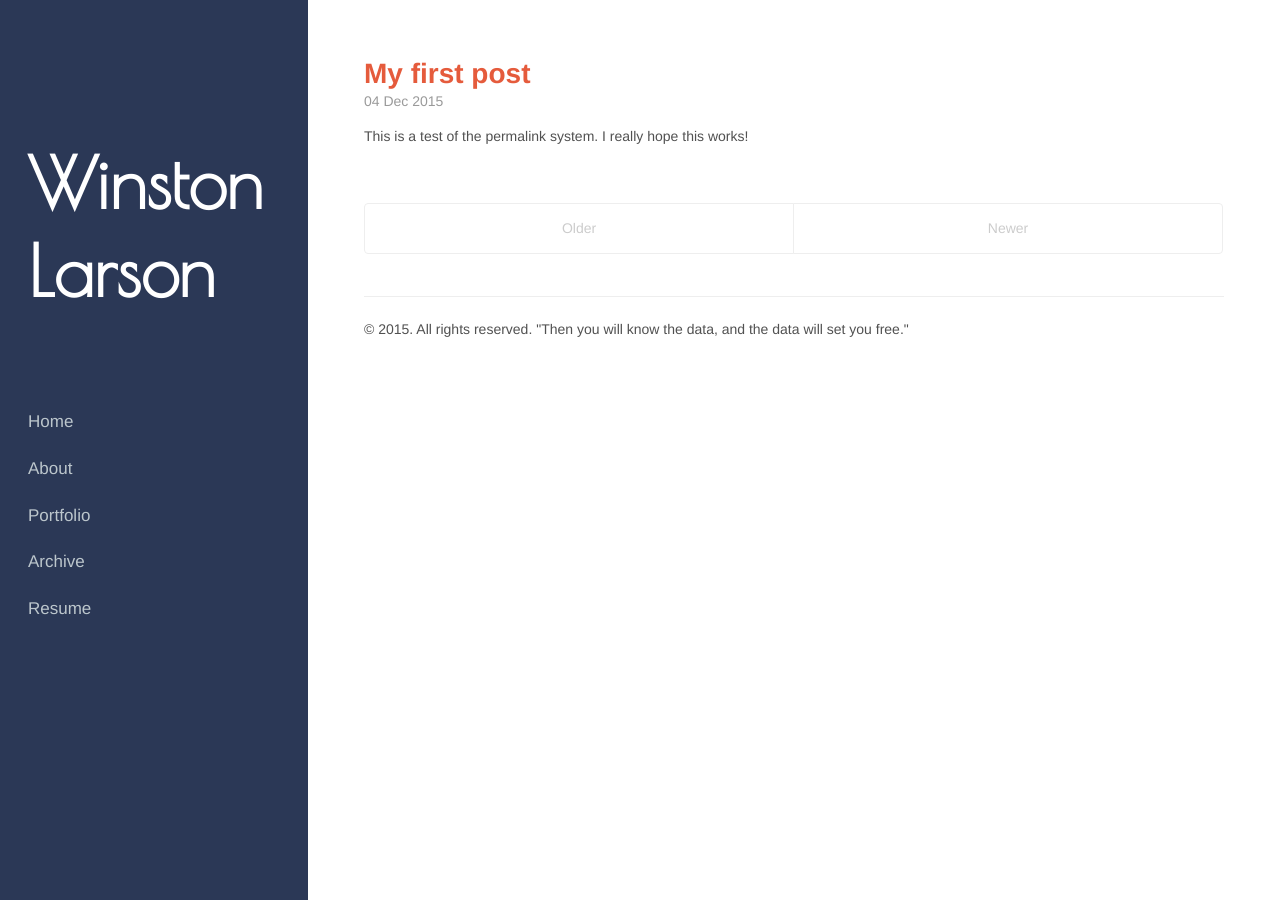
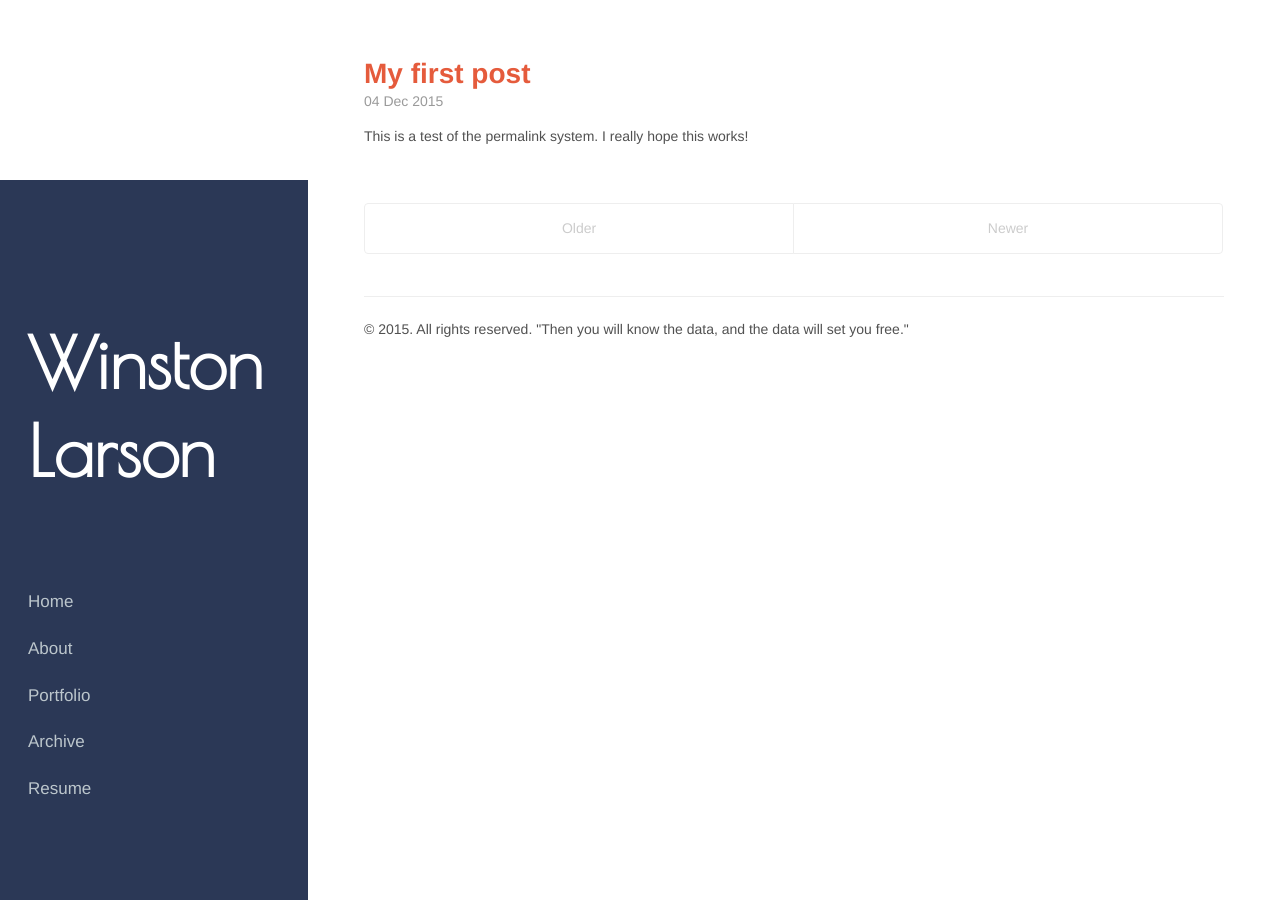
Before and after one commit to winstonlarson/old_website, a Jekyll site: the page built from index.html, in a window 1280 px wide. Built offline with Jekyll 4.4.1, drawn with Linux system fonts in a browser that asks for light colours; some web fonts are replaced; the list of posts is cut into pages by our own code.

Commit message:
playing sidebar

```diff
--- a/public/css/hyde.css
+++ b/public/css/hyde.css
@@ -68,7 +68,7 @@ html {
 @media (min-width: 48em) {
   .sidebar {
     position: fixed;
-    top: 0;
+    top: 20%;
     left: 0;
     bottom: 0;
     width: 22rem;
```
